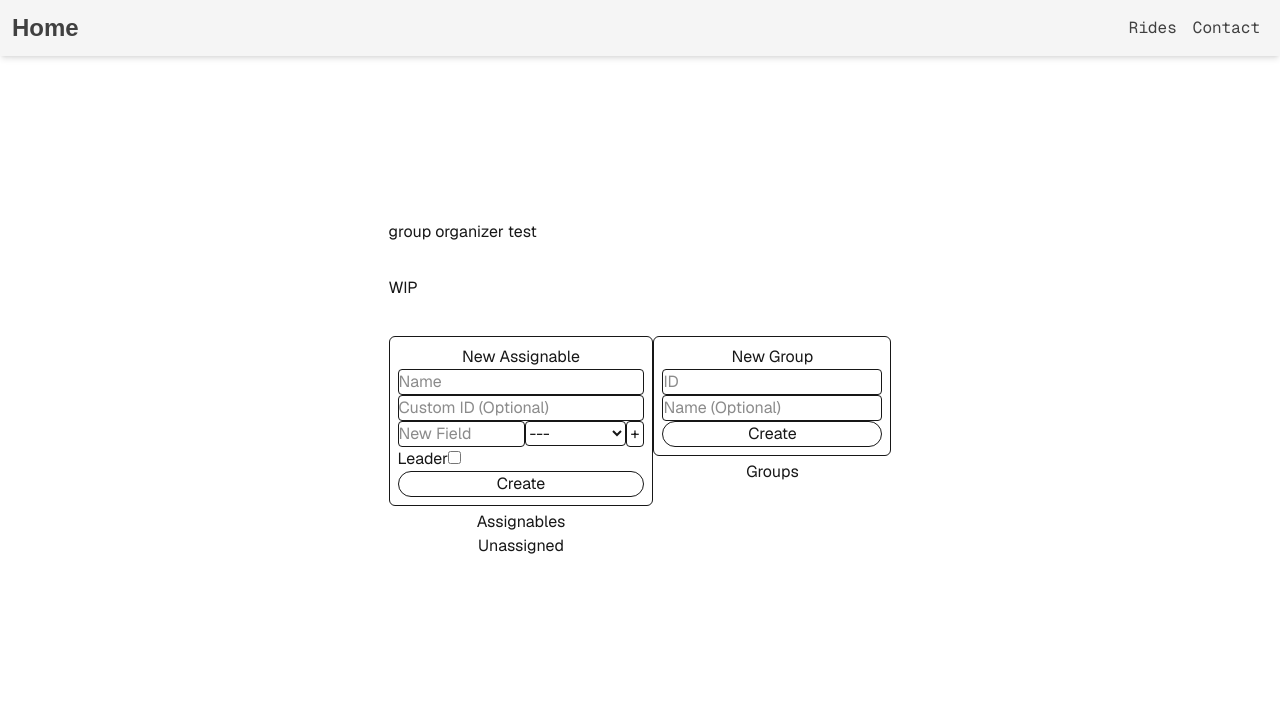
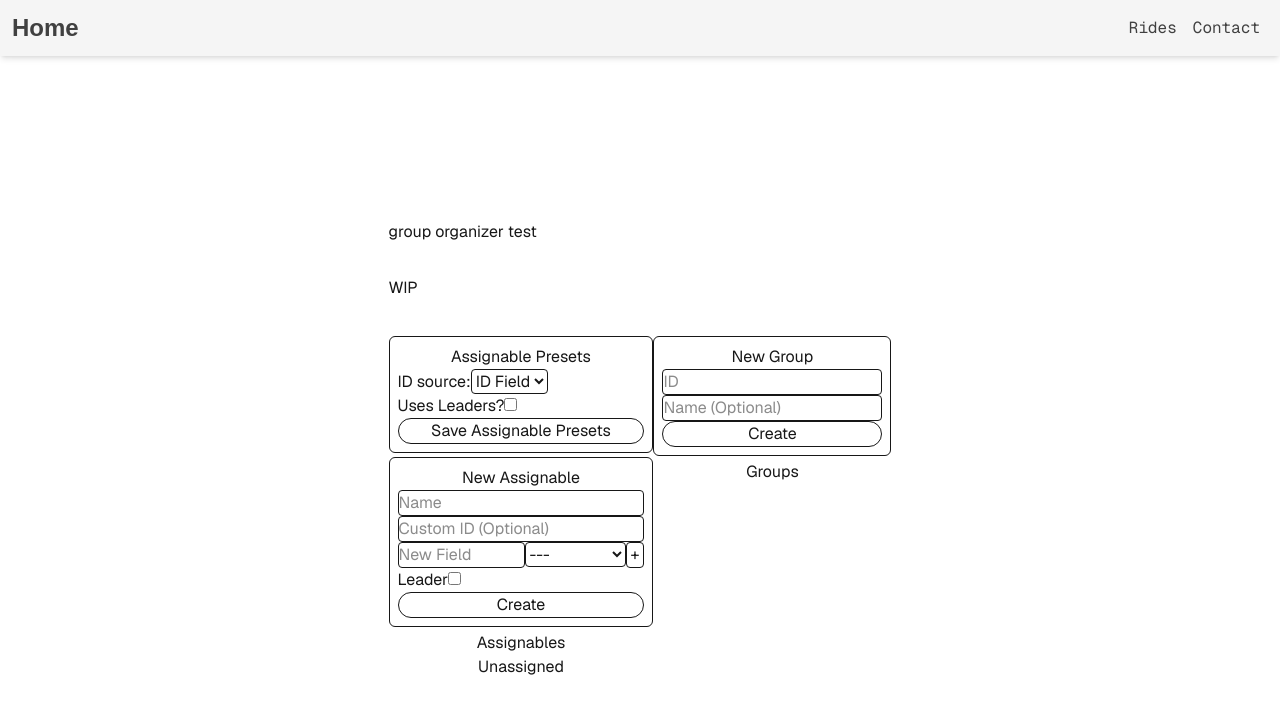
Before and after one commit to agee4/ride-organizer-va, a Next.js app: page /group-org in a window 1280 px wide. Shown: the top 714 px of the page. Built offline with nearby package versions, Linux system fonts and the light colour scheme.

Commit message:
+Initial outline of Assignable Preset Form HTML

```diff
--- a/src/app/group-org/page.tsx
+++ b/src/app/group-org/page.tsx
@@ -10,6 +10,8 @@ import {
   useRef,
   useState,
 } from "react";
+
+type RecursiveMap<K, V> = Map<K, V | RecursiveMap<K, V>>;
 
 class Assignable {
   private _id: string;
@@ -657,6 +659,36 @@ const AssignableForm = ({
   );
 };
 
+const AssignablePresetForm = ({}) => {
+  const assignablePresetFormRef = useRef(null);
+  const submitForm = (event: FormEvent) => {
+    event.preventDefault();
+  };
+  return (
+    <form
+      className="my-1 flex flex-col rounded-md border p-2"
+      onSubmit={submitForm}
+      ref={assignablePresetFormRef}
+    >
+      <label className="text-center">Assignable Presets</label>
+      <label>
+        ID source:
+        <select className="rounded-sm border">
+          <option className="text-black">ID Field</option>
+          <option className="text-black">Name</option>
+        </select>
+      </label>
+      <label>
+        Uses Leaders?
+        <input type="checkbox" />
+      </label>
+      <button className="rounded-full border" type="submit">
+        Save Assignable Presets
+      </button>
+    </form>
+  );
+};
+
 const GroupForm = ({
   groupCallback,
   assignableCollection,
@@ -856,6 +888,7 @@ export default function Page() {
         <p>WIP</p>
         <div className="flex flex-row">
           <div>
+            <AssignablePresetForm />
             <AssignableForm assignableCallback={addAssignable} />
             {assignableCollection && (
               <>
```
